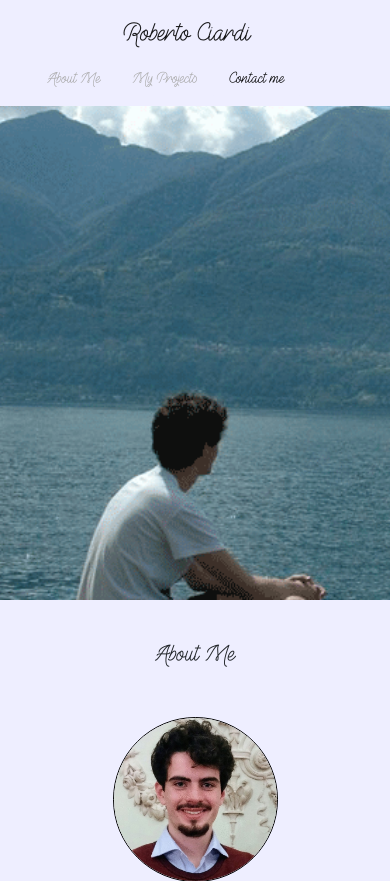
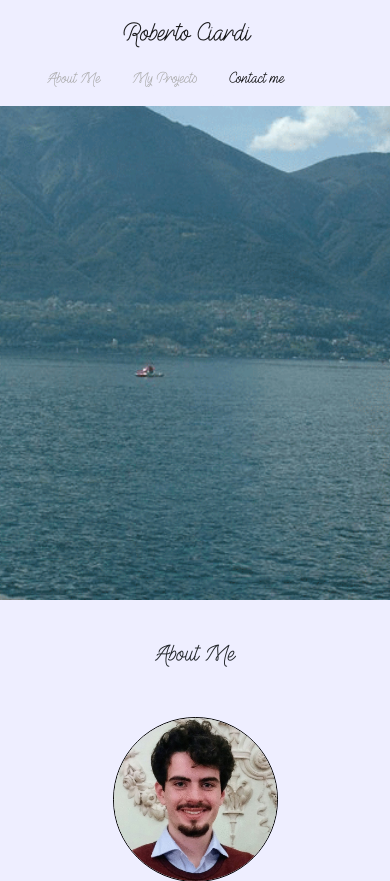
Before and after one commit to robertociardi/robertociardi.github.io, a PHP site: page / in a window 390 px wide. Shown: the top 881 px of the page. Run offline with PHP 8.4, Linux system fonts and the light colour scheme.

Commit message:
Fixes for parallax effect on mobile

```diff
--- a/css/style.css
+++ b/css/style.css
@@ -153,10 +153,24 @@ a.nav-link {
     width: 100px;
 }
 
-@media only screen and (max-width: 400px) {
-    .parallax-hdr{
+@media only screen and (max-width: 600px) {
+
+    .parallax-hdr:before{
+        position:fixed;
+        /* Set a specific height */
+        min-height: 600px;
+
+        /* Create the parallax scrolling effect */
+        background-attachment: fixed;
+        background-position: center;
+        background-size: cover;
+        background-image:url("../img/header-mobile.png");
+        z-index: 9999;
+    }
+
+    /*.parallax-hdr{
         background-image: url("../img/header-mobile.png");
-    }
+    }*/
 
     .img-social {
         width: 50px;
```
